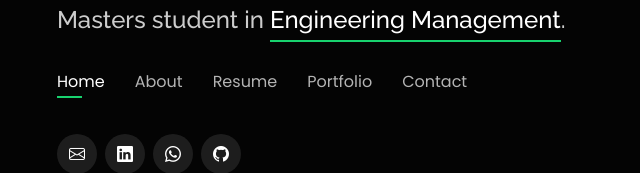
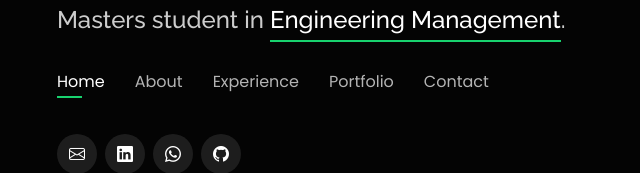
Before and after one commit to arvindh-jj/arvindh-jj.github.io, a plain HTML site: page index.html in a window 1280 px wide. Shown: the part 344-517 px from the top of the page, without its empty margins (25-665 px from the left). Drawn offline with nearby package versions, Linux system fonts and the light colour scheme; no server answers.

Commit message:
Image change

```diff
--- a/index.html
+++ b/index.html
@@ -61,7 +61,7 @@
         <ul>
           <li><a class="nav-link active" href="#header">Home</a></li>
           <li><a class="nav-link" href="#about">About</a></li>
-          <li><a class="nav-link" href="#resume">Resume</a></li>
+          <li><a class="nav-link" href="#resume">Experience</a></li>
           <!-- <li><a class="nav-link" href="#services">Services</a></li> -->
           <li><a class="nav-link" href="#portfolio">Portfolio</a></li>
           <li><a class="nav-link" href="#contact">Contact</a></li>
```
Also changed, not shown: 1 other file.
